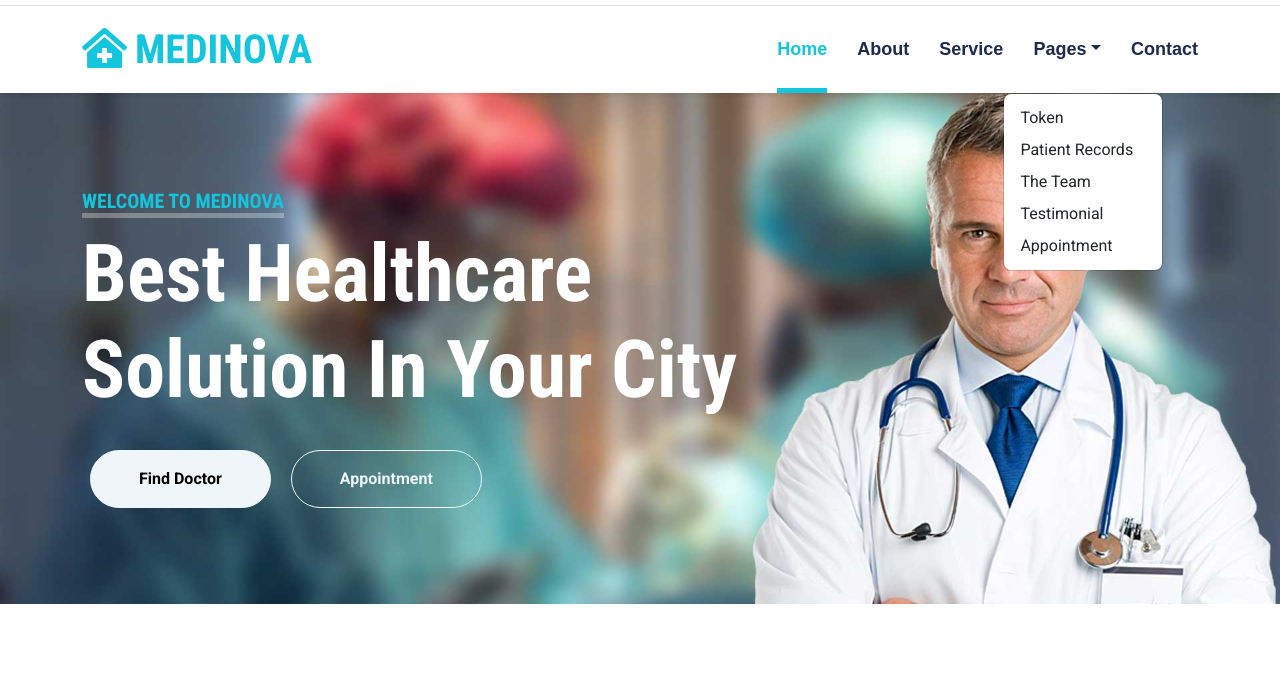
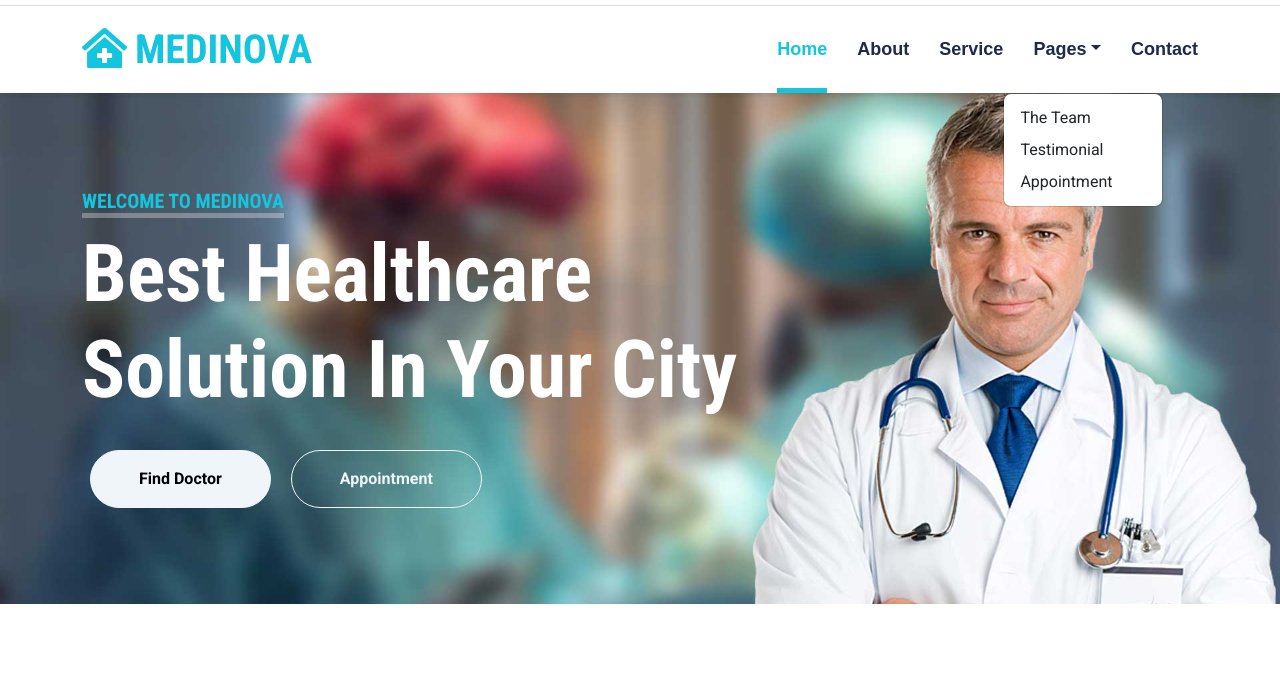
Before and after one commit to Pluswavenet/medinova, a plain HTML site: page index.html in a window 1280 px wide. Both pictures are taken after a click on the link "Pages". Shown: the part 35-732 px from the top of the page. Drawn offline with nearby package versions, Linux system fonts and the light colour scheme; files that its build step writes are made by us from their sources.

Commit message:
Update index.html

```diff
--- a/index.html
+++ b/index.html
@@ -10,7 +10,7 @@
     <meta name="google-site-verification" content="tFbdc1v5JCK4j9XXOzI1NHCet8uuw1FlbZmsSEAOxzI" />
 
     <!-- Favicon -->
-    <link rel="icon" type="img/jpg" href="public img/hosplog.jpg />"
+    <link href="img/hosplog.jpg" rel="icon">
 
     <!-- Google Web Fonts -->
     <link rel="preconnect" href="https://fonts.gstatic.com">
@@ -86,11 +86,9 @@
                         <div class="nav-item dropdown">
                             <a href="#" class="nav-link dropdown-toggle" data-bs-toggle="dropdown">Pages</a>
                             <div class="dropdown-menu m-0">
-                                <a href="Token/Token.html" class="dropdown-item" target="_blank" rel="noopener noreferrer">Token</a>
-                                <a href="patient_records/Disease.html" class="dropdown-item" target="_blank" rel="noopener noreferrer">Patient Records</a>
                                 <a href="team.html" class="dropdown-item">The Team</a>
                                 <a href="testimonial.html" class="dropdown-item">Testimonial</a>
-                                <a href="appoi.html" class="dropdown-item">Appointment</a>
+                                <a href="appoi.html" class="dropdown-item" target="_blank" rel="noopener noreferrer">Appointment</a>
                             </div>
                         </div>
                         <a href="contact.html" class="nav-item nav-link">Contact</a>
```
